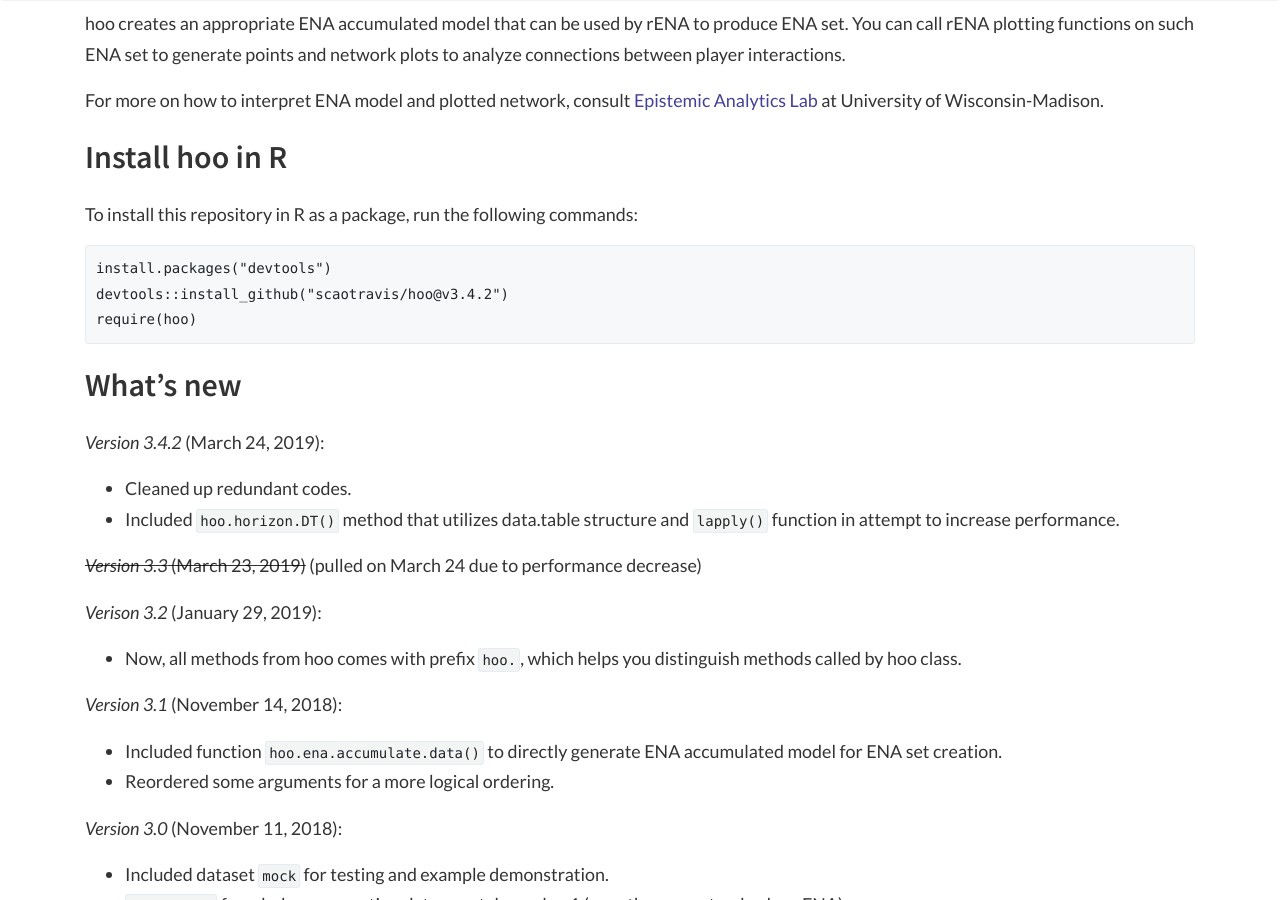
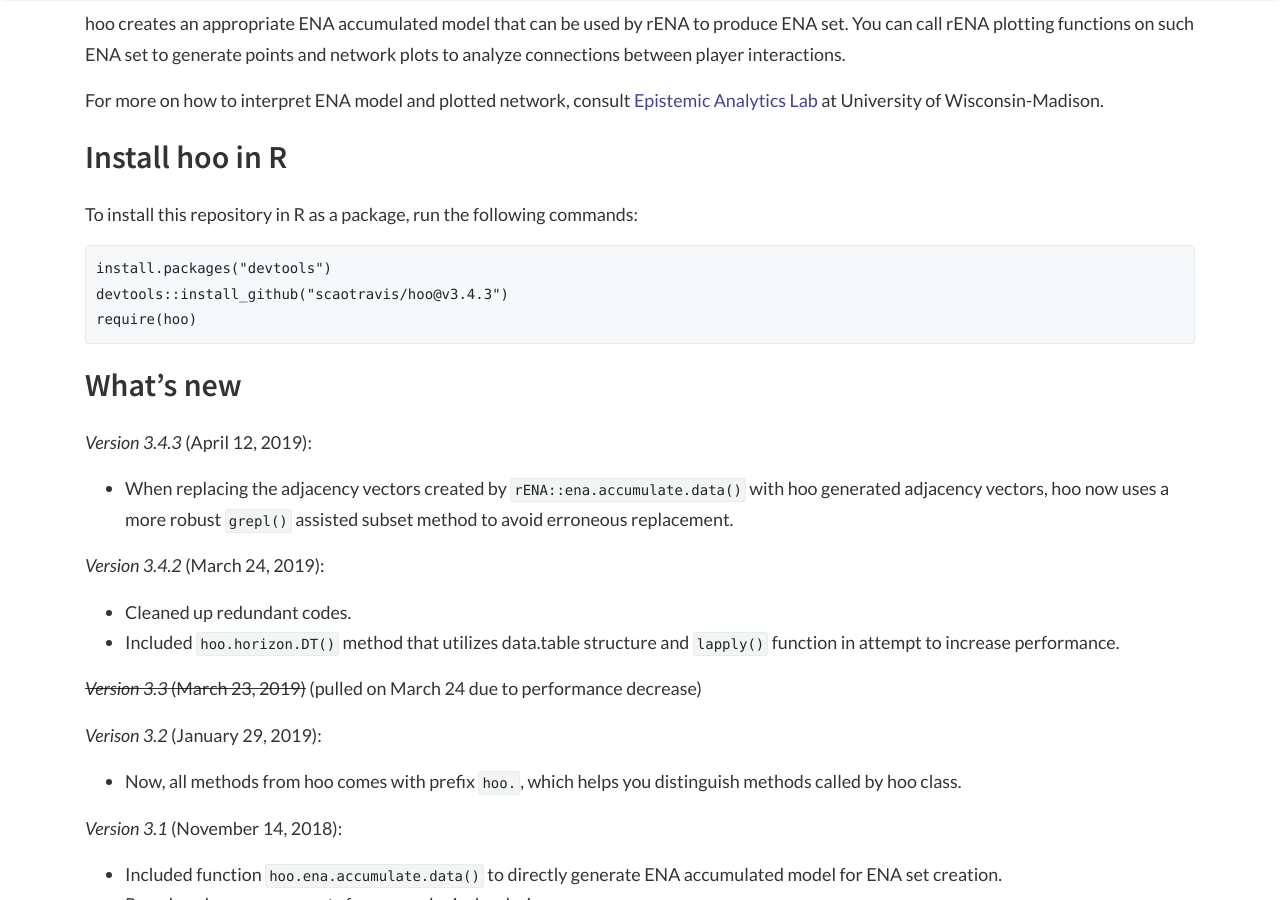
Before and after one commit to scaotravis/scaotravis.github.io, a Jekyll site: the page built from _posts/2019-02-24-hoo.md, in a window 1280 px wide and 900 px high, scrolled down 645 px. Built offline with Jekyll 4.4.1, drawn with Linux system fonts in a browser that asks for light colours; nearby versions of some CDN libraries; comment, search, counter and statistics services are not loaded.

Commit message:
update hoo page following 3.4.3 update

````diff
--- a/_posts/2019-02-24-hoo.md
+++ b/_posts/2019-02-24-hoo.md
@@ -25,11 +25,14 @@ For more on how to interpret ENA model and plotted network, consult [Epistemic A
 To install this repository in R as a package, run the following commands:
 ```{r}
 install.packages("devtools")
-devtools::install_github("scaotravis/hoo@v3.4.2")
+devtools::install_github("scaotravis/hoo@v3.4.3")
 require(hoo)
 ```
 
 ## What's new
+
+*Version 3.4.3* (April 12, 2019):
+* When replacing the adjacency vectors created by `rENA::ena.accumulate.data()` with hoo generated adjacency vectors, hoo now uses a more robust `grepl()` assisted subset method to avoid erroneous replacement.
 
 *Version 3.4.2* (March 24, 2019):
 * Cleaned up redundant codes.
````
Also changed, not shown: 2 other files.
